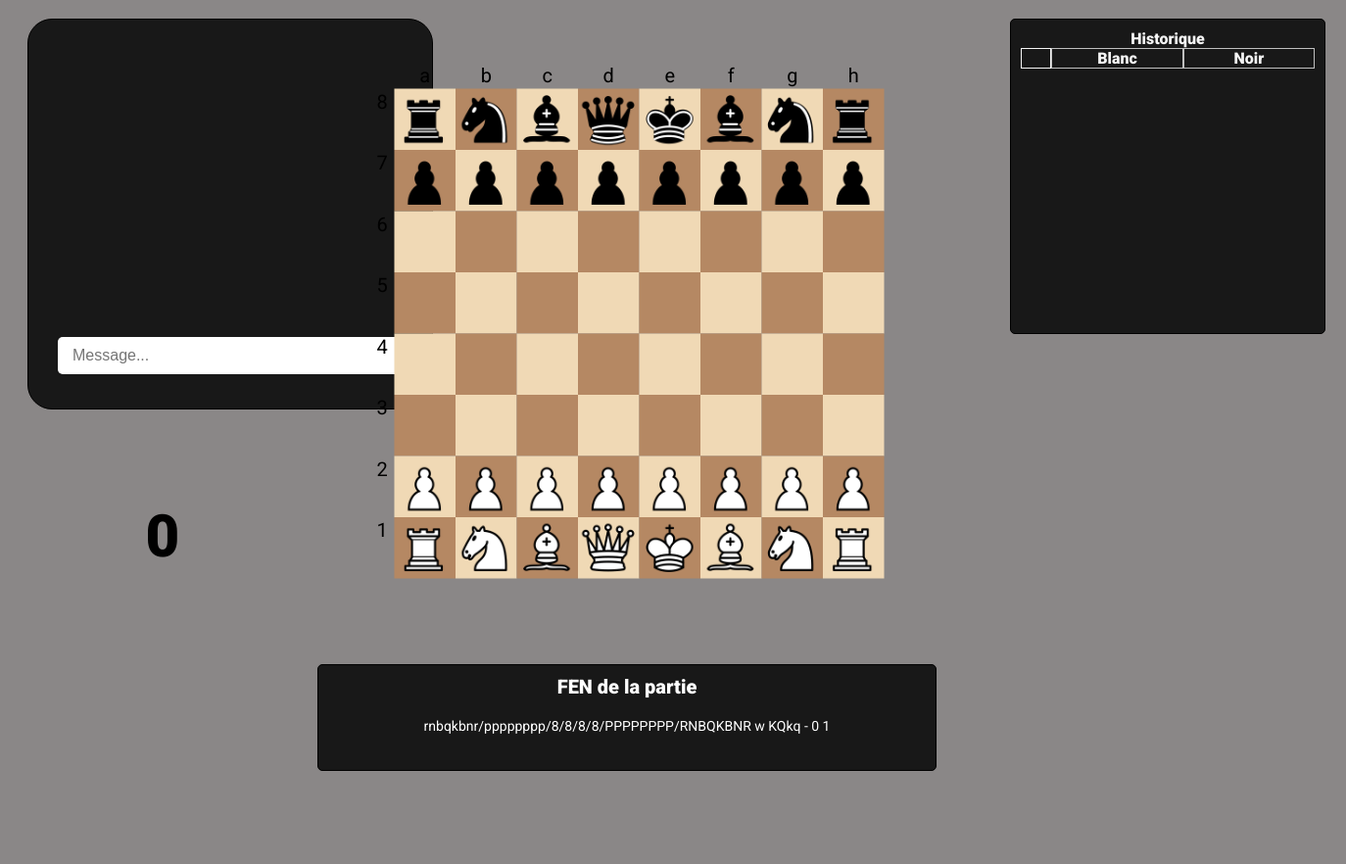
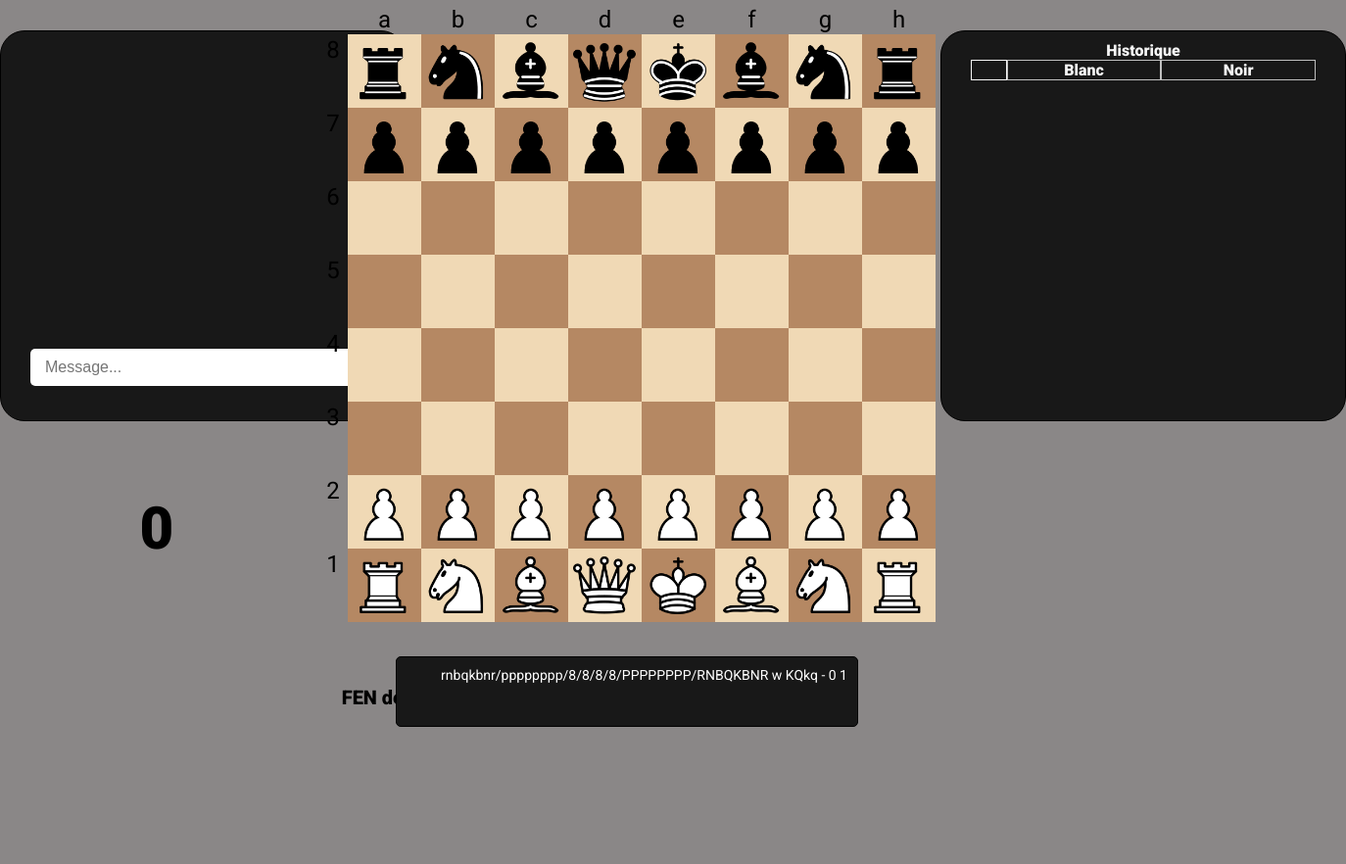
Before and after one commit to AdriMareel/ChessAI, a website with bundled scripts: page front/chessBoard.html in a window 1280 px wide. Shown: the part 67-949 px from the top of the page at 98% size, 1374 px wide, since content can reach past the window. Built offline with nearby package versions, Linux system fonts and the light colour scheme.

Commit message:
Push CSS Menu + ChessBoard

```diff
--- a/front/chess.js
+++ b/front/chess.js
@@ -173,7 +173,7 @@ if(document.getElementById(chessCoordinatePrevious).firstChild.alt.match("pawn")
 			});
 
 
-/*	fetch('/evaluation', {
+fetch('/evaluation', {
 		method: 'POST',
 		headers: {
 		'Content-Type': 'application/json'
@@ -188,7 +188,6 @@ if(document.getElementById(chessCoordinatePrevious).firstChild.alt.match("pawn")
 				document.getElementById("evaluation").innerHTML = data.score;
 			}
 		});
-	*/
 
 	fetch('/getFen', {
 		method: 'POST',
--- a/front/chessBoard.css
+++ b/front/chessBoard.css
@@ -2,8 +2,11 @@
 body{
 	background-color: #8a8787;
 	font-family: 'Roboto';
+	padding: 0;
+	margin: 0;
+	height: 100vh;
+	overflow: hidden;
 }
-
 
 .grid {
 	display: grid;
@@ -30,7 +33,7 @@ body{
 	height: 377px;
 	margin: 0 auto;
 	position: relative;
-	margin: 20px 20px;
+	margin-top: 40px;
 	padding: 10px 30px;
 	border-radius: 25px;
 	border: 1px solid #000000;
@@ -69,21 +72,21 @@ body{
 	width: 420px;
 	height: 420px;
 	margin: 0 auto;
-	transform: scale(1.25);
+	transform: scale(1.5);
 
 }
 
   .history {
 	grid-area: history;
 	color: #F5F5F5;
-	padding: 10px;
 	border-radius: 5px;
 	border: 1px solid #000000;
-	margin-top: 20px;
-	width: 300px;
-	height: 300px;
+	width: 352px;
+	height: 377px;
     background-color: rgb(24, 24, 24);
-    margin-left: 75px;
+	margin-top: 40px;
+	padding: 10px 30px;
+	border-radius: 25px;
 	overflow:auto;
     text-align: center;
 	font-weight: bold;
@@ -95,14 +98,32 @@ body{
 	font-size: 20px;
 	font-weight: bold;
 	text-align: center;
-	margin-bottom: 20px;
+	float: left;
+	grid-area: fen;
+	width: 200px;
+	height: 50px;
+	margin-top: 50px;
 }
 
 .fenGame{
 	font-size: 14px;
 	text-align: center;
+	float: right;
 }
 
+  .fen {
+	height: 50px;
+	width: 450px;
+	display: inline-block;
+	margin: 0 auto;
+	color: white;
+	grid-area: fen;
+	background-color: rgb(24, 24, 24);
+	border: 1px solid #000000;
+	border-radius: 5px;
+	padding: 10px;
+	margin-top: 20px;
+  }
 
 .coups{
     display : flex;
@@ -135,27 +156,6 @@ body{
 	float: right;
 	border: solid 1px, #F5F5F5;
 }
-
-
-
-.titreF{
-	font-size: 20px;
-	font-weight: bold;
-	text-align: center;
-	margin-bottom: 30px;
-}
-
-  .fen {
-	height: 20%;
-	color: white;
-	grid-area: fen;
-	background-color: rgb(24, 24, 24);
-	border: 1px solid #000000;
-	border-radius: 5px;
-	padding: 10px;
-	margin-top: 20px;
-  }
-
 
 .evaluation{
 	display: flex;
--- a/front/chessBoard.html
+++ b/front/chessBoard.html
@@ -6,14 +6,14 @@
 	<link rel="preconnect" href="https://fonts.gstatic.com" crossorigin>
 	<link href="https://fonts.googleapis.com/css2?family=Roboto:wght@400;500;900&display=swap" rel="stylesheet">
     <meta name="viewport" content="width=device-width, initial-scale=1.0" />
-	<link rel="stylesheet" href="chessVersusAI.css">
+	<link rel="stylesheet" href="chessBoard.css">
 	<meta name="viewport" content="width=device-width, initial-scale=1.0">
 	<title>Document</title>
 </head>
 <body>
 	<nav class="navbar">
 		<div class="logo">CHESS AI</div>
-		<button class="btn" onclick="location.href='/menu.html'">Return to Menu</button>
+		<button class="btn" onclick="location.href='/menu.html'">Menu</button>
 	</nav>
   <div class="grid">
 	<div class="chatbox-container" id="chatbox-container">
@@ -35,8 +35,8 @@
 		</div>
 	</div>
 	<div class="evaluation" id="evaluation">0</div>
+	<div class="titleF" id="titleF">FEN de la partie</div>
 	<div class="fen" id="fen">
-		<div class="titleF" id="titleF">FEN de la partie</div>
 		<div class="fenGame" id="fenGame">rnbqkbnr/pppppppp/8/8/8/8/PPPPPPPP/RNBQKBNR w KQkq - 0 1</div>
 	</div>
   </div>
--- a/front/menu.css
+++ b/front/menu.css
@@ -18,6 +18,7 @@
         align-items: center;
         background-color: #fff;
         border-radius: 10px;
+        margin-top: 250px;
         padding: 50px;
         box-shadow: 0px 0px 10px rgba(0, 0, 0, 0.2);
       }
```
